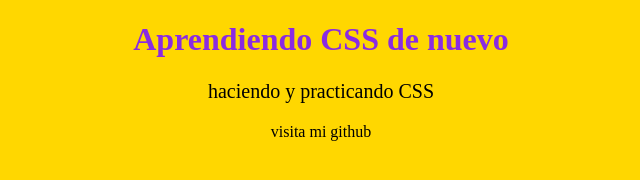
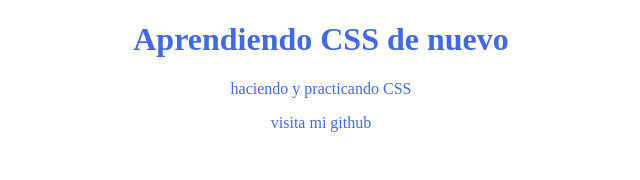
Before and after one commit to adrian1426/CSS_Curso, a plain HTML site: page intro/index.html in a window 1280 px wide. Shown: the whole page, without its empty margins (319-959 px from the left). Drawn offline with Linux system fonts and the light colour scheme.

Commit message:
intro - selectores CSS - agrupamiento de elementos,etiquetas com comas

```diff
--- a/intro/css/estilos.css
+++ b/intro/css/estilos.css
@@ -1,16 +1,5 @@
-* {
-  background-color: gold;
-}
-
-#titulo {
-  color: blueviolet;
+h1,
+p {
+  color: royalblue;
   text-align: center;
 }
-
-.centrar {
-  text-align: center;
-}
-
-.texto_grande {
-  font-size: 20px;
-}
--- a/intro/index.html
+++ b/intro/index.html
@@ -10,9 +10,9 @@
 </head>
 
 <body>
-  <h1 id="titulo">Aprendiendo CSS de nuevo</h1>
-  <p class="centrar texto_grande">haciendo y practicando CSS</p>
-  <p class="centrar">visita mi github</p>
+  <h1>Aprendiendo CSS de nuevo</h1>
+  <p>haciendo y practicando CSS</p>
+  <p>visita mi github</p>
 </body>
 
 </html>
```
